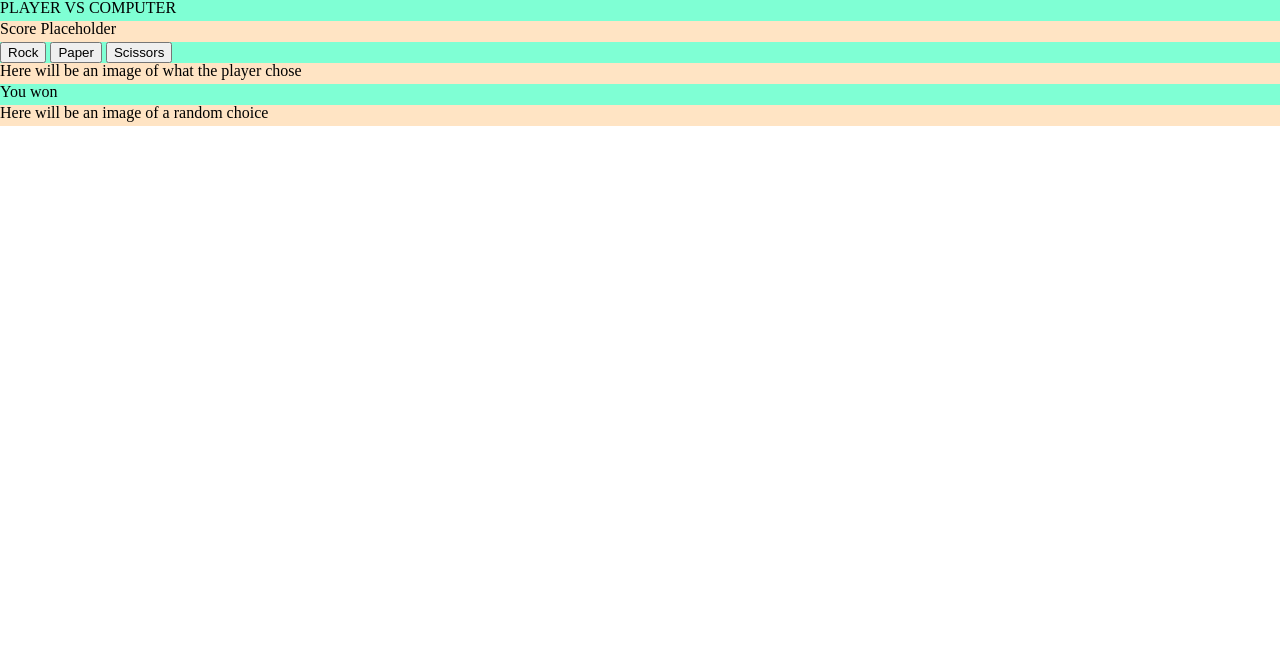
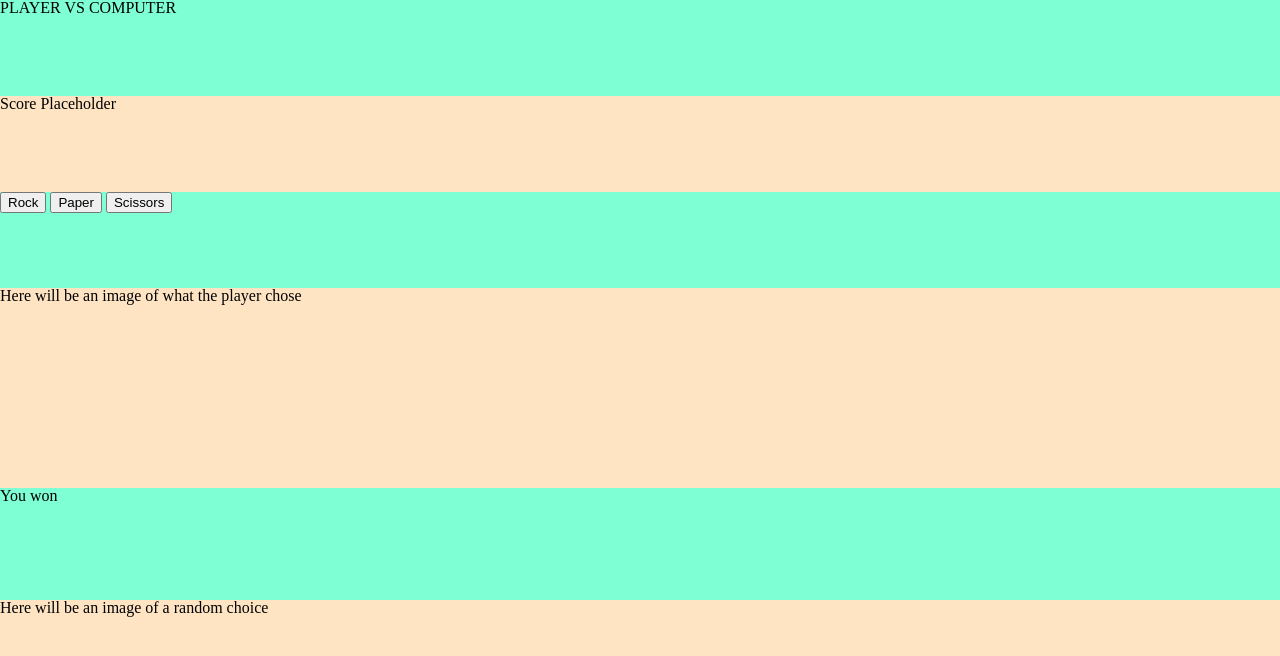
Before and after one commit to lenablechmann/rock_paper_scissors, a plain HTML site: page index.html in a window 1280 px wide. Drawn offline with Linux system fonts and the light colour scheme.

Commit message:
configure css grid to fill whole page, add mobfirst

```diff
--- a/css_styles/styles.css
+++ b/css_styles/styles.css
@@ -5,29 +5,43 @@
 
 .grid {
     display: grid;
-    grid-template-columns: 1fr;
-    grid-template-rows: 1fr 1fr 1fr 1fr 1fr 1fr;
+    grid-template-areas: "header header header"
+                         "score score score"
+                         "weapons weapons weapons"
+                         "player player player"
+                         "result result result"
+                         "computer computer computer";
+    grid-template-columns: 35% 30% 35%;
+    grid-template-rows: 12% 12% 12% 25% 14% 25%;
+    width: 100vw;
+    height: 100vh;
 }
 header {
+    grid-area: header;
     background-color: aquamarine;
 }
 
 div.score {
+    grid-area: score;
     background-color: bisque;
 }
 
 section.weapons {
+    grid-area: weapons;
     background-color: aquamarine;
 }
 
 div.player-selection {
+    grid-area: player;
     background-color: bisque;
 }
 
 div.result {
+    grid-area: result;
     background-color: aquamarine;
 }
 
 div.computer-selection {
+    grid-area: computer;
     background-color: bisque;
 }
```
